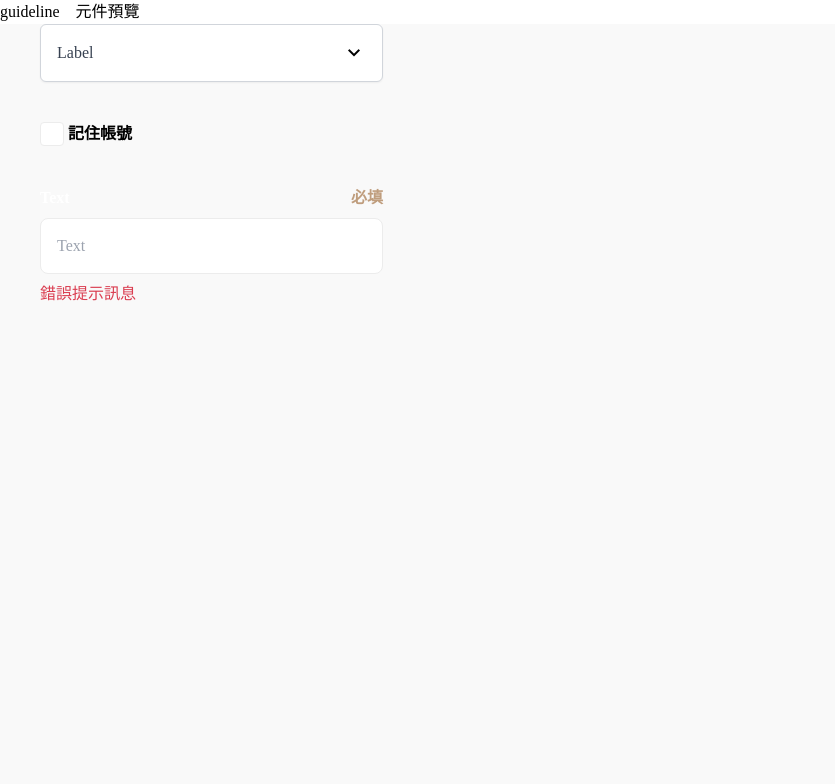
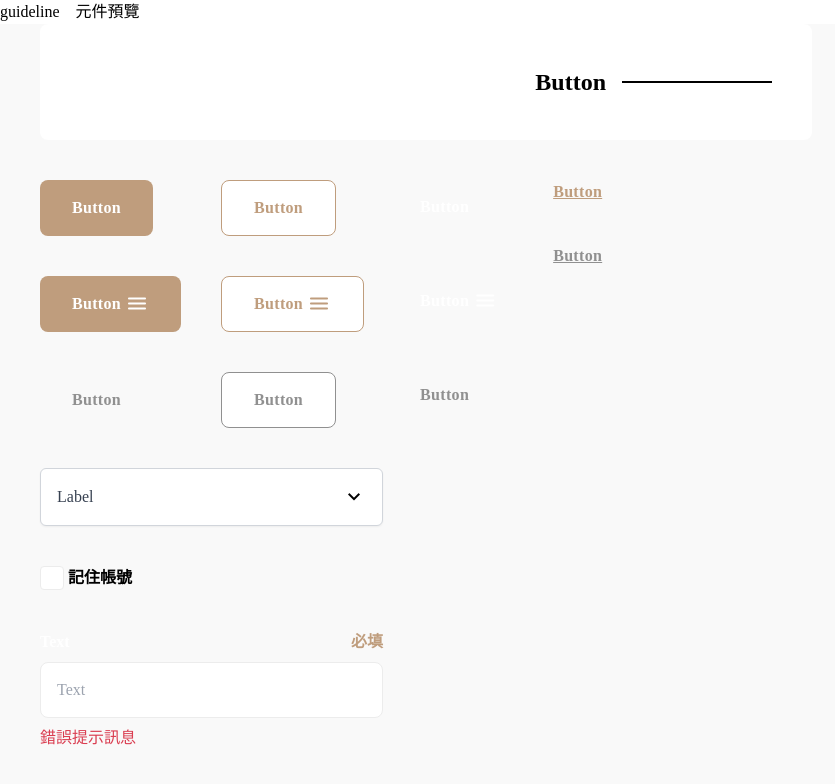
Before and after one commit to justine92415/TypeScript-Hotel, an Angular app: page /components-demo in a window 1280 px wide. Shown: the top 784 px of the page, without its empty margins (0-835 px from the left). Built offline with nearby package versions, Linux system fonts and the light colour scheme.

Commit message:
修改 補充剩餘按鈕元件

```diff
--- a/src/app/components/button-hero/button-hero.component.scss
+++ b/src/app/components/button-hero/button-hero.component.scss
@@ -0,0 +1,3 @@
+:host {
+  @apply block;
+}
--- a/src/app/components/button/button.component.html
+++ b/src/app/components/button/button.component.html
@@ -1,3 +1,11 @@
-<button class="py-4 p-8 rounded-lg text-white bg-primary-base hover:bg-primary-dark transition-all disabled:bg-black-40 disabled:text-black-60">
-  <p class="font-bold">Button</p>
+<button [class]="{
+  'btn--primary': buttonType === 'primary',
+  'btn--secondary': buttonType === 'secondary',
+  'btn--ghost': buttonType === 'ghost',
+  'btn--text': buttonType === 'text',
+}" [disabled]="disabled">
+  <p class="font-bold tracking-[0.32px]">Button</p>
+  @if(buttonType !== 'text' && !!iconName){
+    <span class="icon-ic_{{ iconName }}"></span>
+  }
 </button>
--- a/src/app/components/button/button.component.scss
+++ b/src/app/components/button/button.component.scss
@@ -0,0 +1,19 @@
+:host {
+  @apply block;
+}
+
+.btn--primary {
+  @apply py-4 px-8 flex gap-1 items-center rounded-lg text-white bg-primary-base hover:bg-primary-dark transition-all disabled:bg-transparent disabled:text-black-60
+}
+
+.btn--secondary {
+  @apply py-[0.9375rem] px-8 flex gap-1 items-center rounded-lg text-primary-base bg-white border border-solid border-primary-base hover:bg-[#F7F2EE] hover:text-primary-dark hover:border-primary-dark transition-all disabled:bg-white disabled:text-black-60 disabled:border-black-60
+}
+
+.btn--ghost {
+  @apply py-[0.9375rem] px-4 flex gap-1 items-center text-white  hover:text-primary-base  transition-all disabled:text-black-60
+}
+
+.btn--text{
+  @apply underline text-primary-base hover:text-primary-dark transition-all disabled:text-black-60
+}
--- /dev/null
+++ b/src/app/model/icon.ts
@@ -0,0 +1,18 @@
+export enum Icon {
+  Profile = 'profile',
+  Bed = 'bed',
+  Menu = 'menu',
+  Arrow_right = 'arrow_right',
+  Close = 'close',
+  Arrow_left = 'arrow_left',
+  Person = 'person',
+  Right = 'right',
+  Up = 'up',
+  Down = 'down',
+  Left = 'left',
+  Check = 'check',
+  Size = 'size',
+  Luxurycar = 'luxurycar',
+  Rrain = 'train',
+  Car = 'car',
+}
--- a/src/app/pages/components-demo/components-demo.component.html
+++ b/src/app/pages/components-demo/components-demo.component.html
@@ -1,6 +1,28 @@
 <div class="w-full h-screen bg-black-10">
-  <!-- <app-button-hero></app-button-hero> -->
-  <!-- <app-button></app-button> -->
+  <app-button-hero class="ml-10 mb-10"></app-button-hero>
+  <div class="flex">
+    <div>
+      <app-button class="ml-10 mb-10" [buttonType]="'primary'"></app-button>
+      <app-button class="ml-10 mb-10" [iconName]="Icon.Menu" [buttonType]="'primary'"></app-button>
+      <app-button class="ml-10 mb-10" [buttonType]="'primary'" [disabled]="true"></app-button>
+    </div>
+    <div>
+      <app-button class="ml-10 mb-10" [buttonType]="'secondary'"></app-button>
+      <app-button class="ml-10 mb-10" [iconName]="Icon.Menu" [buttonType]="'secondary'"></app-button>
+      <app-button class="ml-10 mb-10" [buttonType]="'secondary'" [disabled]="true"></app-button>
+    </div>
+    <div>
+      <app-button class="ml-10 mb-10" [buttonType]="'ghost'"></app-button>
+      <app-button class="ml-10 mb-10" [iconName]="Icon.Menu" [buttonType]="'ghost'"></app-button>
+      <app-button class="ml-10 mb-10" [buttonType]="'ghost'" [disabled]="true"></app-button>
+    </div>
+    <div>
+      <app-button class="ml-10 mb-10" [buttonType]="'text'"></app-button>
+      <app-button class="ml-10 mb-10" [buttonType]="'text'" [disabled]="true"></app-button>
+    </div>
+  </div>
+
+
   <app-select class="w-[343px] ml-10 mb-10"></app-select>
   <app-checkbox class="ml-10 mb-10"></app-checkbox>
   <app-input class="w-[343px] ml-10 mb-10"></app-input>
--- a/src/app/pages/components-demo/components-demo.component.ts
+++ b/src/app/pages/components-demo/components-demo.component.ts
@@ -1,3 +1,4 @@
+import { Icon } from './../../model/icon';
 import { Component } from '@angular/core';
 import { ButtonHeroComponent } from '../../components/button-hero/button-hero.component';
 import { ButtonComponent } from '../../components/button/button.component';
@@ -8,10 +9,18 @@ import { InputComponent } from '../../components/input/input.component';
 @Component({
   selector: 'app-components-demo',
   standalone: true,
-  imports: [ButtonHeroComponent,ButtonComponent,SelectComponent,CheckboxComponent,InputComponent],
+  imports: [
+    ButtonHeroComponent,
+    ButtonComponent,
+    SelectComponent,
+    CheckboxComponent,
+    InputComponent,
+  ],
   templateUrl: './components-demo.component.html',
-  styleUrl: './components-demo.component.scss'
+  styleUrl: './components-demo.component.scss',
 })
 export class ComponentsDemoComponent {
-
+  get Icon(): typeof Icon {
+    return Icon;
+  }
 }
```
Also changed, not shown: src/app/components/button/button.component.ts (+6 -3 lines).
